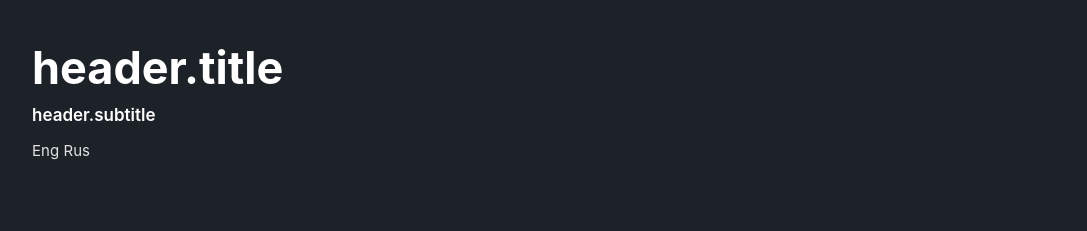
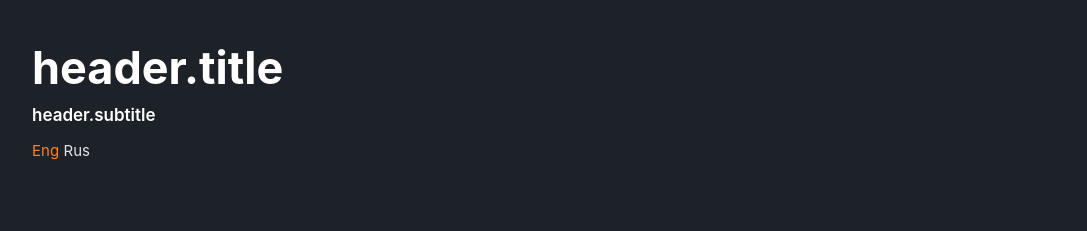
Before and after one commit to DnEgorWeb/Portfolio, a React (Create React App) app: page / in a window 1280 px wide. Shown: the top 231 px of the page, without its empty margins (96-1183 px from the left). Built offline with nearby package versions, Linux system fonts and the light colour scheme; what i18next-xhr-backend would draw is missing.

Commit message:
fixed initial language bug

```diff
--- a/src/components/Header/Header.js
+++ b/src/components/Header/Header.js
@@ -10,7 +10,8 @@ export default () => {
         i18n.changeLanguage(language);
         document.title = t('page_title');
     }
-    const currentLanguage = i18n.languages[0];
+
+    const currentLanguage = i18n.languages[0]?.slice(0, 2);
 
     return (
         <header className="header__container">
```
